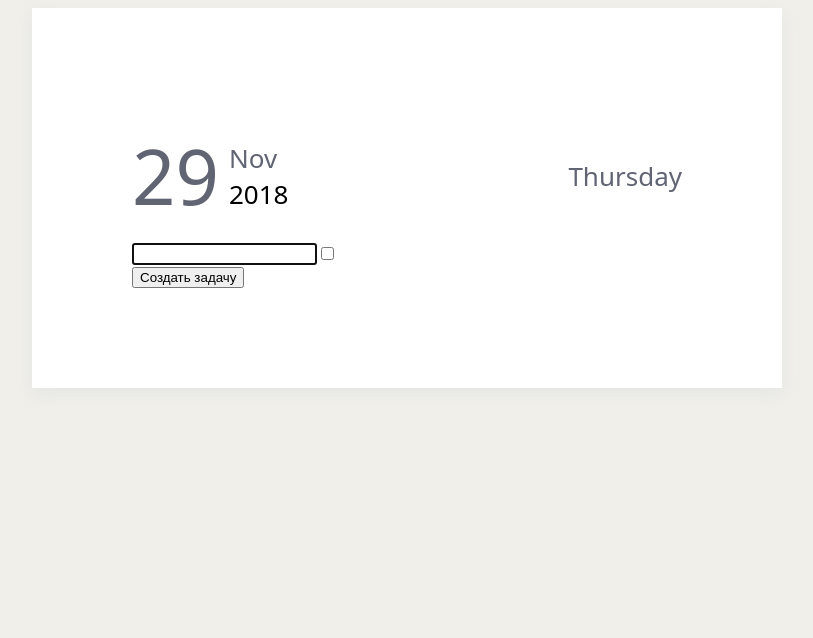
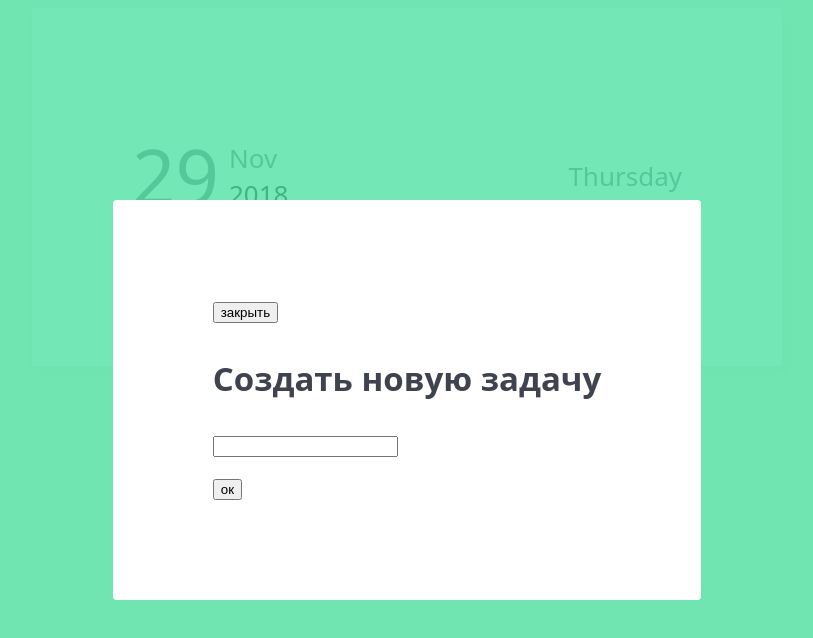
Before and after one commit to mendagazievb/test-task-todo-list, a Vue app: page / in a window 1280 px wide. Both pictures are taken after a click on the button "Создать задачу". Shown: the top 638 px of the page, without its empty margins (233-1046 px from the left). Built offline with nearby package versions, Linux system fonts and the light colour scheme; the HTML template or start-up script is replaced by a standard one.

Commit message:
added component modal

```diff
--- a/src/App.vue
+++ b/src/App.vue
@@ -1,9 +1,23 @@
 <template>
   <div id="app" class="container">
     <date-view />
-    <list />
+    <list @copy="showDialog = true"/>
 
-    <button @click="pushTodo({ value: '', checked: false, edit: true })">Создать задачу</button>
+    <button @click="showModal = true">Создать задачу</button>
+
+    <modal v-if="showModal" @close="showModal = false">
+      <h3 slot="header">Создать новую задачу</h3>
+
+      <input v-model="title" :class="{error: isEmpty}" type="text" slot="body">
+
+      <button slot="footer" @click="close">
+        ок
+      </button>
+    </modal>
+
+    <modal v-if="showDialog" @close="showDialog = false">
+      <h3 slot="header">Текст скопирован в буфер</h3>
+    </modal>
   </div>
 </template>
 
@@ -11,16 +25,44 @@
   import { mapMutations } from 'vuex';
   import DateView from './components/DateView';
   import List from './components/List';
+  import Modal from './components/Modal';
 
   export default {
     name: 'app',
 
-    components: {DateView, List},
+    components: { DateView, List, Modal },
+
+    data() {
+      return {
+        showModal: false,
+        showDialog: false,
+        title: '',
+        isEmpty: false
+      }
+    },
+
+    mounted() {
+
+    },
 
     methods: {
       ...mapMutations([
         'pushTodo'
-      ])
+      ]),
+
+      close() {
+        this.isEmpty = false;
+        let temp = { title: this.title, isEdit: false, completed: false };
+
+        this.title.length
+          ? this.pushTodo(temp)
+          : this.isEmpty = true;
+
+        if (!this.isEmpty) {
+          this.title = '';
+          this.showModal = false;
+        }
+      }
     }
   }
 </script>
--- a/src/components/List.vue
+++ b/src/components/List.vue
@@ -1,30 +1,34 @@
 <template>
   <ul :class="list.list">
-    <li v-for="(todo, index) in storageData" :class="list.item">
+    <li
+        v-for="(todo, index) in storageData"
+        :key="`todo-${index}`"
+        :class="list.item"
+    >
       <div v-show="!todo.edit">
         <p
             @click="editTodo({ index, isEdit: true })"
-            :class="{[list.done]: todo.checked}"
+            :class="{[list.done]: todo.completed}"
         >
-          {{ todo.value }}
+          {{ todo.title }}
         </p>
 
-        <button @click="copyBuffer(todo.value)">Скопировать текст в буфер</button>
+        <button @click="copyBuffer(todo.title)">Скопировать текст в буфер</button>
         <button @click="removeTodo(index)">Удалить задачу</button>
       </div>
 
       <input
           v-if="todo.edit"
-          v-model="todo.value"
-          @blur="saveTodo(todo.value, index)"
-          @keyup.enter="saveTodo(todo.value, index)"
+          v-model="todo.title"
+          @blur="saveTodo(todo.title, index)"
+          @keyup.enter="saveTodo(todo.title, index)"
           v-focus
           type="text"
       >
 
       <label>
         <input
-            :checked="todo.checked"
+            :checked="todo.completed"
             @change="checkTodo(index, $event)"
             type="checkbox"
         >
@@ -53,6 +57,12 @@
       ])
     },
 
+    watch: {
+      storageData(data) {
+        // debugger
+      }
+    },
+
     methods: {
       ...mapMutations([
         'getStorageData',
@@ -69,7 +79,7 @@
       },
 
       checkTodo(index, e) {
-        this.completeTodo({ index, isCheck: e.target.checked })
+        this.completeTodo({ index, isCompleted: e.target.checked })
       },
 
       /**
@@ -78,7 +88,7 @@
        */
       copyBuffer(text) {
         navigator.clipboard.writeText(text)
-          .then(() => alert('succeful'))
+          .then(() => this.$emit('copy'))
           .catch(err => console.error(err))
       },
     }
--- a/src/components/Modal.vue
+++ b/src/components/Modal.vue
@@ -0,0 +1,102 @@
+<template>
+  <transition :enter-class="modal.enter" :leave-class="modal.leaveActive">
+    <div :class="modal.mask">
+      <div :class="modal.container">
+        <button @click="$emit('close')">
+          закрыть
+        </button>
+
+        <header :class="modal.header">
+          <slot name="header"></slot>
+        </header>
+
+        <div :class="modal.body">
+          <slot name="body"></slot>
+        </div>
+
+        <footer :class="modal.footer">
+          <slot name="footer">
+            <button :class="modal.button" @click="$emit('close')">
+              ок
+            </button>
+          </slot>
+        </footer>
+
+      </div>
+    </div>
+  </transition>
+</template>
+
+<script>
+  export default {
+
+  }
+</script>
+
+<style lang="postcss" module="modal">
+  .mask {
+    position: fixed;
+    z-index: 9998;
+    top: 0;
+    left: 0;
+    width: 100%;
+    height: 100%;
+    background-color: rgba(80, 227, 164, .8);
+    display: flex;
+    align-items: center;
+    justify-content: center;
+    transition: opacity .3s ease;
+  }
+
+  .container {
+    box-sizing: border-box;
+    max-width: 750px;
+    padding: 100px;
+    background-color: #fff;
+    border-radius: 4px;
+    transition: all .3s ease;
+  }
+
+  .header h3 {
+    font-size: 33px;
+    color: #3e434f;
+  }
+
+  .body {
+    margin: 20px 0;
+  }
+
+  .button {
+    background-color:  #50e3a4;
+    padding: 10px 40px;
+    border: 0;
+    border-radius: 50px;
+    color: #fff;
+    box-shadow: 0 3px 10px 0 rgba(62, 192, 136, 0.8);
+    font-size: 30px;
+    text-transform: uppercase;
+    cursor: pointer;
+
+    &:focus {
+      box-shadow: 0 0 5px rgba(81, 203, 238, 1);
+      /*outline: 0;*/
+    }
+  }
+
+  .enter {
+    opacity: 0;
+  }
+
+  .leaveActive {
+    opacity: 0;
+  }
+
+  .enter .container,
+  .leaveActive .container {
+    transform: scale(1.1);
+  }
+</style>
+
+<style>
+
+</style>
--- a/src/store.js
+++ b/src/store.js
@@ -11,6 +11,7 @@ export default new Vuex.Store({
     DATES,
     storageData: []
   },
+
   mutations: {
     /**
      * Получаем сохранненые данные в локальном хранилище
@@ -51,10 +52,10 @@ export default new Vuex.Store({
      * Отмечаем выполненую задачу
      * @param {object} state
      * @param {number} index индекс объекта задачи в массиве
-     * @param {boolean} isCheck выполненная задача
+     * @param {boolean} isCompleted выполненная задача
      */
-    completeTodo(state, { index, isCheck }) {
-      state.storageData[index].checked = isCheck;
+    completeTodo(state, { index, isCompleted }) {
+      state.storageData[index].completed = isCompleted;
     },
 
     /**
```
